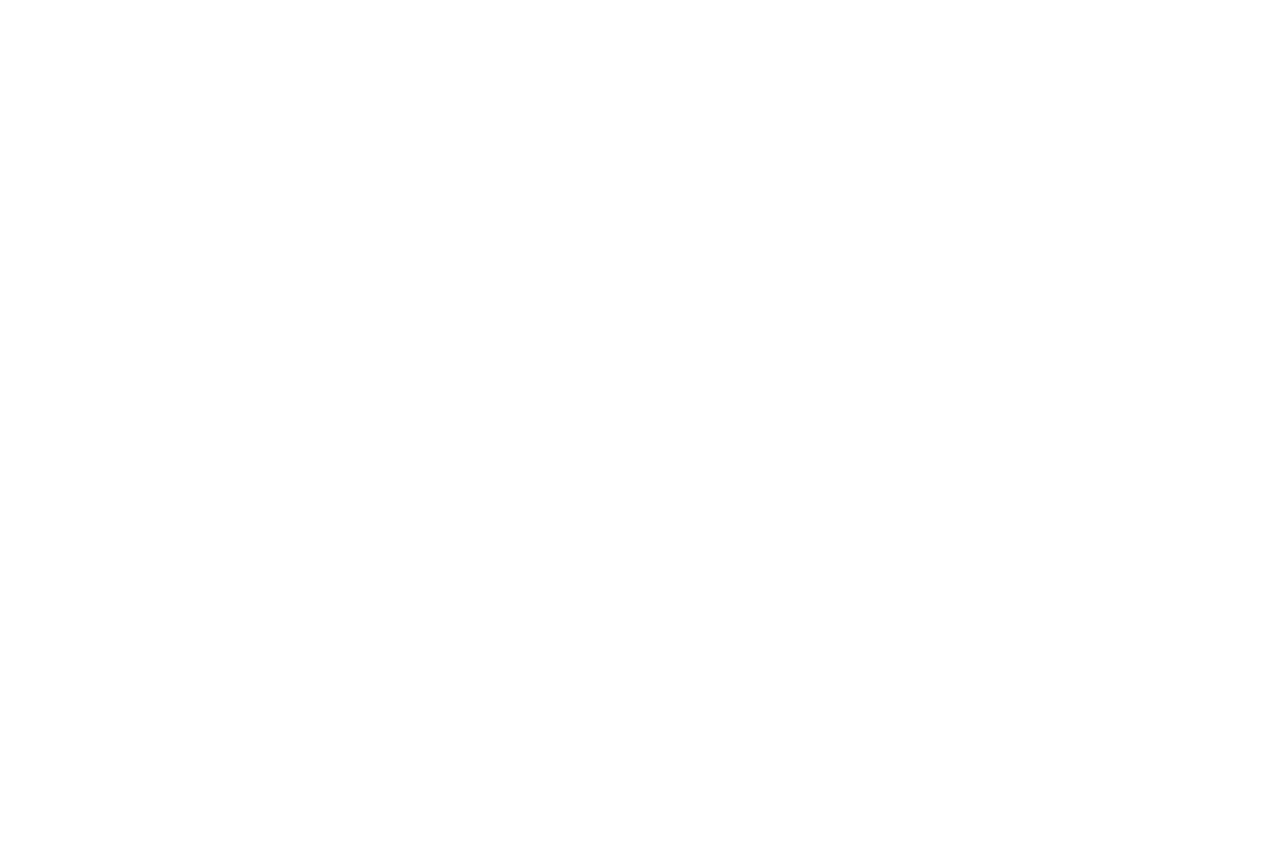
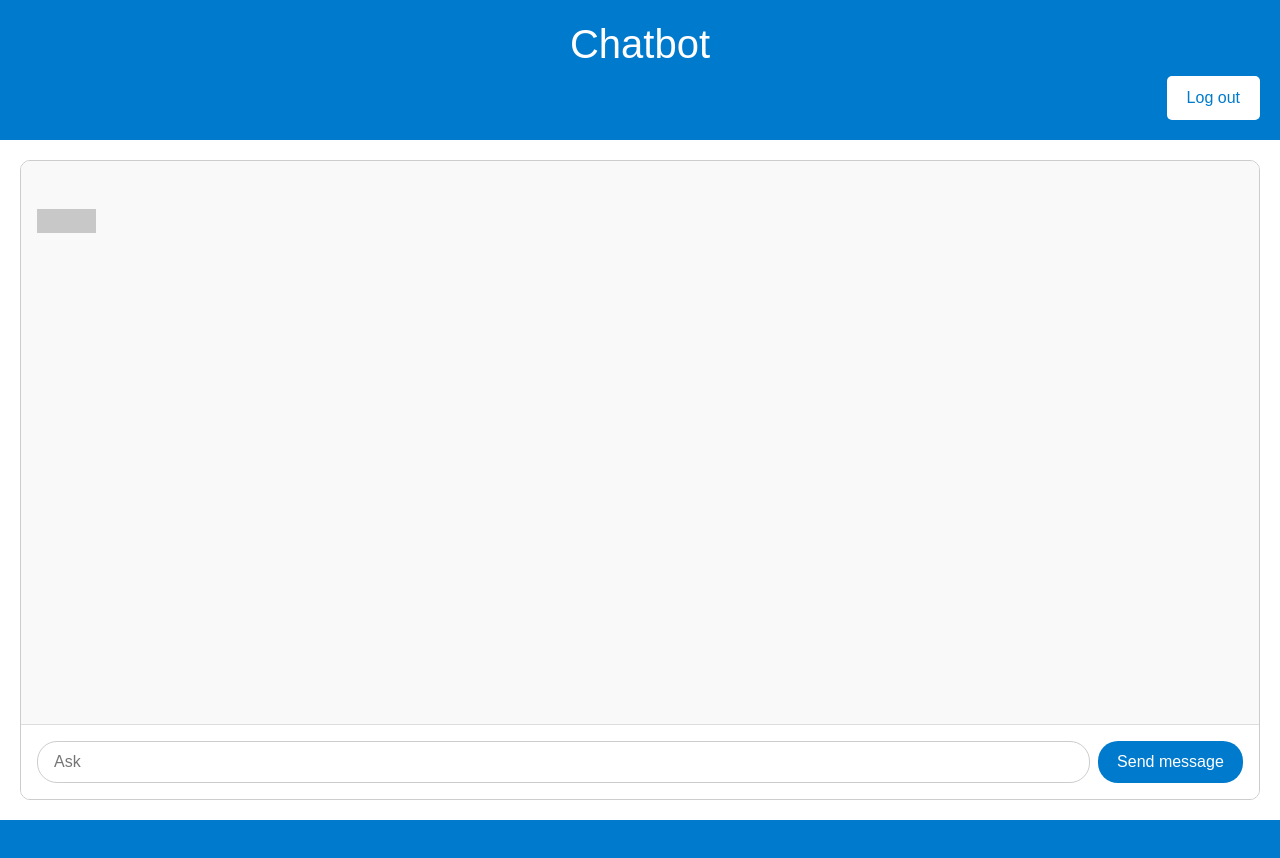
Before and after one commit to centGeek/DormConnect, a React (Vite) app in the folder frontend/: page /chat in a window 1280 px wide. Before the commit this address had no page. Shown: the top 858 px of the page. Before the commit the page ends 800 px from the top, so only its background shows below. Built offline with nearby package versions, Linux system fonts and the light colour scheme.

Commit message:
Simple chat template created

```diff
--- a/frontend/src/App.tsx
+++ b/frontend/src/App.tsx
@@ -1,7 +1,7 @@
 //import React from 'react';
 import { BrowserRouter as Router, Route, Routes } from 'react-router-dom';
 import Login from './Login/Login.tsx';
-
+import Chat from './Chat/Chat';
 
 function App() {
 
@@ -9,6 +9,7 @@
       <Router>
           <Routes>
               <Route path="/" element={<Login/>}/>
+              <Route path="/chat" element={<Chat/>}/>
           </Routes>
       </Router>
   )
--- /dev/null
+++ b/frontend/src/Chat/Chat.css
@@ -0,0 +1,57 @@
+.chat-container {
+    display: flex;
+    flex-direction: column;
+    height: 80vh;
+    border: 1px solid #ccc;
+    border-radius: 10px;
+    overflow: hidden;
+}
+
+.chat-window {
+    flex: 1;
+    padding: 1rem;
+    background-color: #f9f9f9;
+    overflow-y: auto;
+}
+
+.chat-message {
+    background-color: #e1f0ff;
+    margin-bottom: 0.5rem;
+    padding: 0.6rem 1rem;
+    border-radius: 8px;
+    max-width: 70%;
+}
+
+.placeholder {
+    color: #999;
+    text-align: center;
+    margin-top: 2rem;
+}
+
+.chat-input-area {
+    display: flex;
+    padding: 1rem;
+    background-color: #fff;
+    border-top: 1px solid #ddd;
+}
+
+.chat-input-area input {
+    flex: 1;
+    padding: 0.5rem 1rem;
+    border: 1px solid #ccc;
+    border-radius: 20px;
+    margin-right: 0.5rem;
+}
+
+.chat-input-area button {
+    padding: 0.5rem 1.2rem;
+    background-color: #007acc;
+    color: white;
+    border: none;
+    border-radius: 20px;
+    cursor: pointer;
+}
+
+.chat-input-area button:hover {
+    background-color: #005fa3;
+}
--- /dev/null
+++ b/frontend/src/Chat/Chat.tsx
@@ -0,0 +1,46 @@
+import { useState } from 'react';
+import Template from '../Template/Template.tsx';
+import './Chat.css';
+
+function ChatPage() {
+    const [messages, setMessages] = useState<string[]>([]);
+    const [input, setInput] = useState('');
+
+    const handleSend = () => {
+        if (input.trim()) {
+            setMessages(prev => [...prev, input]);
+            setInput('');
+        }
+    };
+
+    return (
+        <Template
+            headerContent={<h1>Chatbot</h1>}
+            footerContent={<p></p>}
+        >
+            <div className="chat-container">
+                <div className="chat-window">
+                    {messages.length === 0 ? (
+                        <p className="placeholder">Just ask</p>
+                    ) : (
+                        messages.map((msg, index) => (
+                            <div key={index} className="chat-message">{msg}</div>
+                        ))
+                    )}
+                </div>
+                <div className="chat-input-area">
+                    <input
+                        type="text"
+                        placeholder="Ask"
+                        value={input}
+                        onChange={(e) => setInput(e.target.value)}
+                        onKeyDown={(e) => e.key === 'Enter' && handleSend()}
+                    />
+                    <button onClick={handleSend}>Send message</button>
+                </div>
+            </div>
+        </Template>
+    );
+}
+
+export default ChatPage;
```
